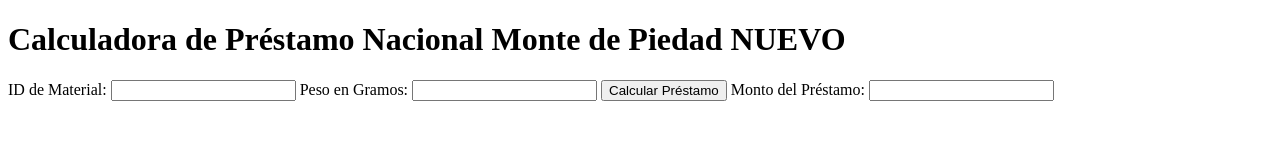
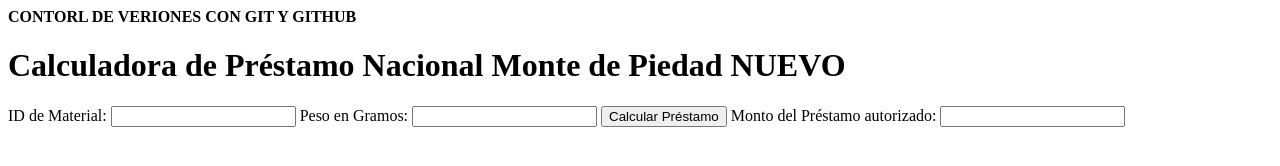
Before and after one commit to killmonger89/CursoGit, a website: page frontend/index.html in a window 1280 px wide. Drawn offline with Linux system fonts and the light colour scheme.

Commit message:
modificaciones de titulos, comentarios y una linea adiocional en negritas

```diff
--- a/frontend/index.html
+++ b/frontend/index.html
@@ -1,14 +1,15 @@
-<!-- Archivo index.html -->
+<!-- Archivo index.html con control de versiones git y github -->
 <!DOCTYPE html>
 <html lang="en">
 <head>
   <meta charset="UTF-8">
   <meta name="viewport" content="width=device-width, initial-scale=1.0">
-  <title>Calculadora de Préstamo</title>
+  <title>Calculadora de Préstamo NACIONAL MONTE DE PIEDAD</title>
 </head>
 <body>
+  <b>CONTORL DE VERIONES CON GIT Y GITHUB</b>
   <h1>Calculadora de Préstamo Nacional Monte de Piedad NUEVO</h1>
-  <form id="formulario">
+  <form id="formularioPrestamo">
     <label for="idMaterial">ID de Material:</label>
     <input type="text" id="idMaterial" name="idMaterial" required>
 
@@ -16,7 +17,7 @@
     <input type="number" id="pesoGramos" name="pesoGramos" required>
 
     <button type="button" onclick="calcularPrestamo()">Calcular Préstamo</button>
-    <label for="montoPrestamo">Monto del Préstamo:</label>
+    <label for="montoPrestamo">Monto del Préstamo autorizado:</label>
     <input type="text" id="montoPrestamo" readonly>
 
   </form>
```
